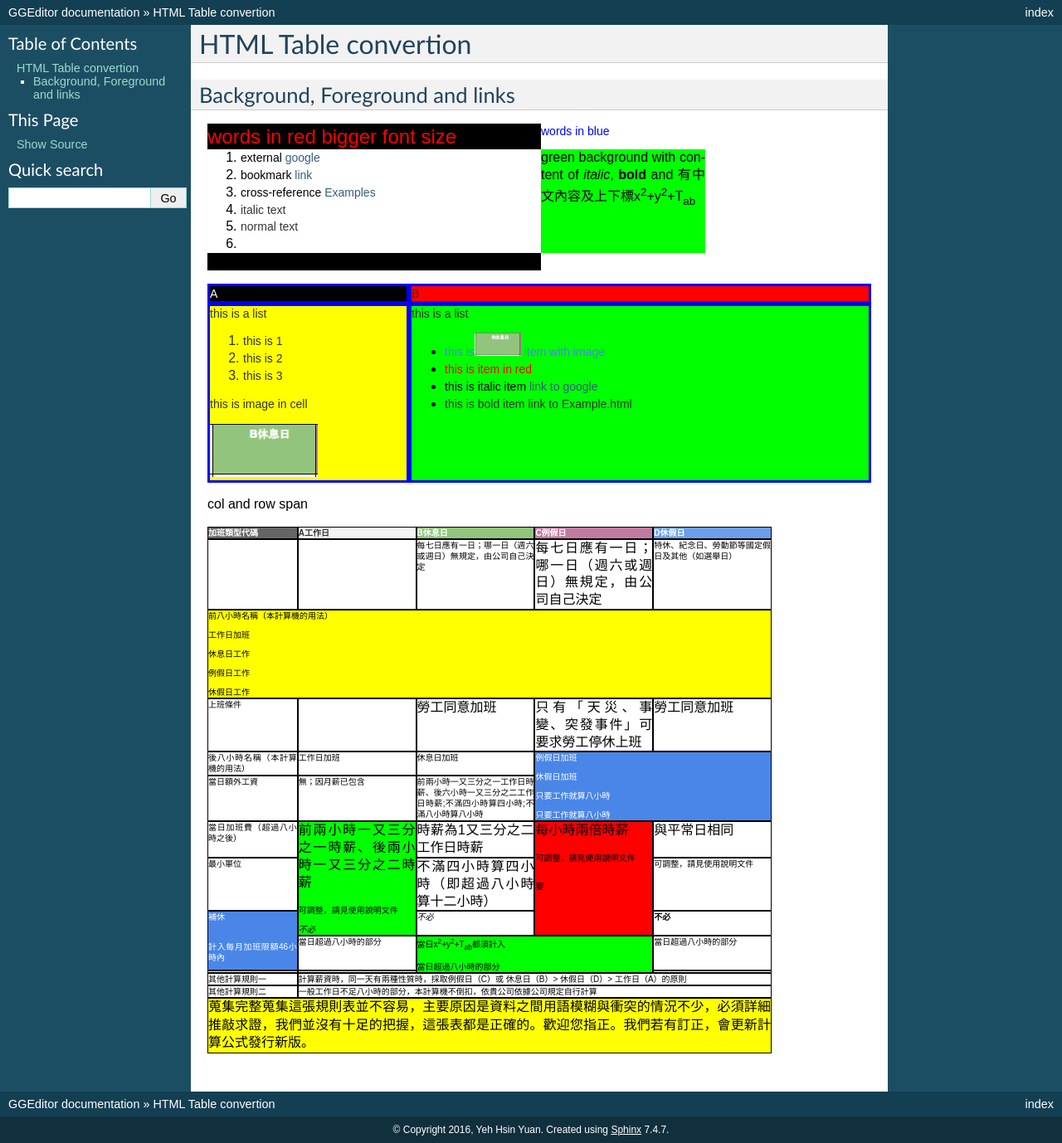
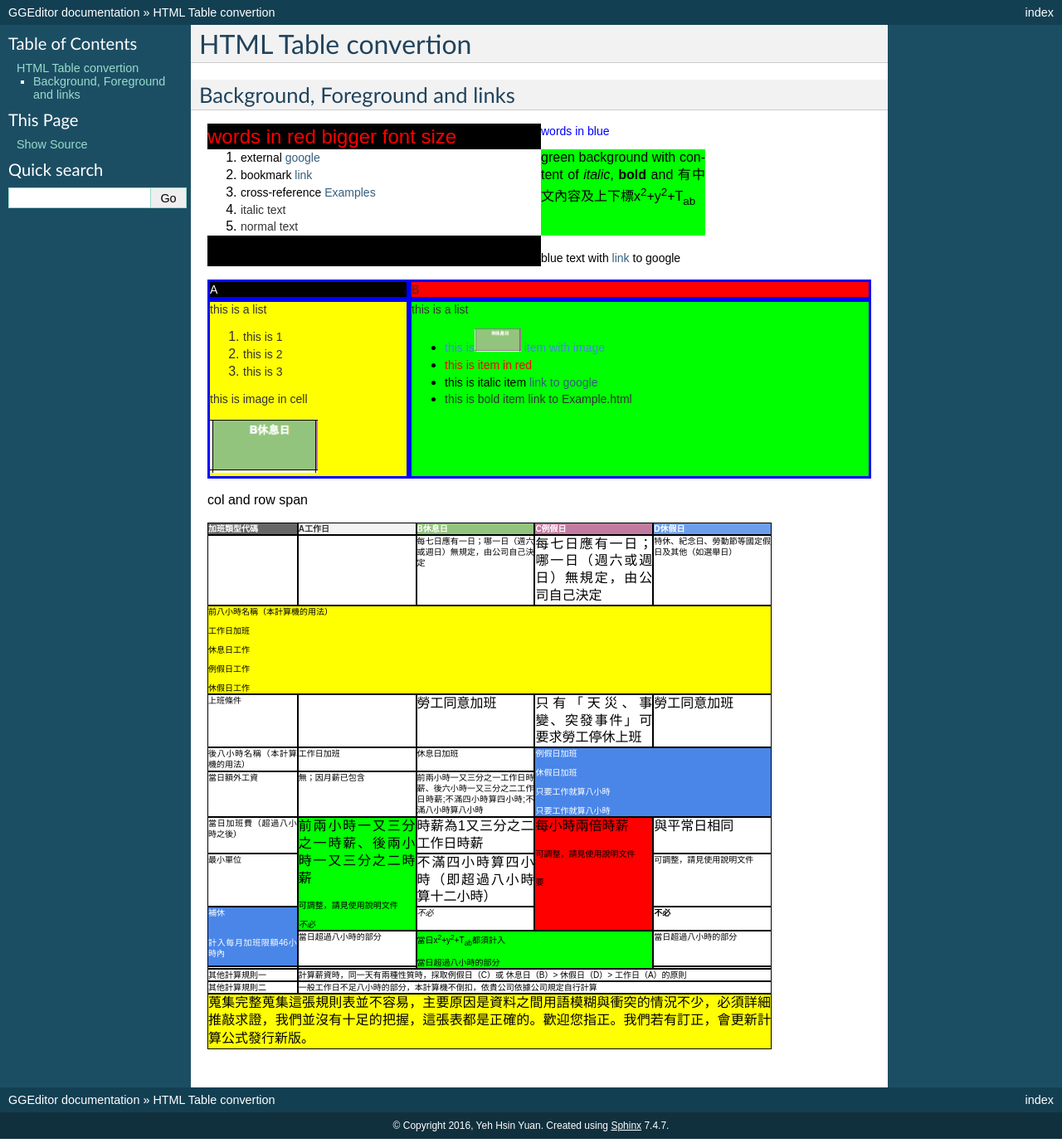
Before and after one commit to iapyeh/GGeditor, a Sphinx documentation site: the page built from docs/develop_test.rst, in a window 1280 px wide. Shown: the whole page at 83% size. Built offline with Sphinx 7.4.7, drawn with Linux system fonts in a browser that asks for light colours; pages that are not in the unit, such as notebooks, are missing from menus.

Commit message:
Google Docs reST Editor@2017-1-14 14:29:6

```diff
--- a/docs/develop_test.rst
+++ b/docs/develop_test.rst
@@ -31,8 +31,8 @@ col and row span
     <tbody>
     <tr><td style="width:67%;background-color:#000000;vertical-align:Center"><p style="color:#ff0000;font-size:24px"><span  style="color:#ff0000;font-size:24px">words in red bigger font size</span></p></td><td style="width:33%;color:#0000ff;vertical-align:Top"><p style="color:#0000ff;font-size:14px"><span  style="color:#0000ff;font-size:14px">words in blue</span></p></td></tr>
     <tr><td style="background-color:#000000;color:#ff0000;vertical-align:Center"><p style="color:#ff0000;font-size:30px"></td><td style="color:#0000ff;vertical-align:Top"><p style="color:#0000ff;font-size:14px"></td></tr>
-    <tr><td style="vertical-align:Top"><ol style="list-style:decimal;list-style-image:inherit;padding:0px 40px;margin:initial"><li style="list-style:inherit;list-style-image:inherit"><span  style="font-size:14px">external <a href="http://www.google.com" target="_blank">google</a> </span></li><li style="list-style:inherit;list-style-image:inherit"><span  style="font-size:14px">bookmark <a href="#bookmark-kix-q74pjka91gr0">link</a> </span></li><li style="list-style:inherit;list-style-image:inherit"><span  style="font-size:14px">cross-reference <a href="Examples.html">Examples</a> </span></li><li style="list-style:inherit;list-style-image:inherit"><span  style="color:#333333;font-size:14px">italic text</span></li><li style="list-style:inherit;list-style-image:inherit"><span  style="color:#333333;font-size:14px">normal text</span></li><li style="list-style:inherit;list-style-image:inherit"></li></ol></td><td style="background-color:#00ff00;vertical-align:Top"><p>green background with content of <span style="font-style:italic">italic</span>, <span style="font-weight:bold">bold</span> and 有中文內容及上下標x<sup>2</sup>+y<sup>2</sup>+T<sub>ab</sub></p></td></tr>
-    <tr><td style="background-color:#000000;vertical-align:Center"><p>Not supported: changing font-size and color </p></td><td style="vertical-align:Top"><p style="color:#0000ff;font-size:14px"></td></tr>
+    <tr><td style="vertical-align:Top"><ol style="list-style:decimal;list-style-image:inherit;padding:0px 40px;margin:initial"><li style="list-style:inherit;list-style-image:inherit"><span  style="font-size:14px">external <a href="http://www.google.com" target="_blank">google</a> </span></li><li style="list-style:inherit;list-style-image:inherit"><span  style="font-size:14px">bookmark <a href="#bookmark-kix-q74pjka91gr0">link</a> </span></li><li style="list-style:inherit;list-style-image:inherit"><span  style="font-size:14px">cross-reference <a href="Examples.html">Examples</a> </span></li><li style="list-style:inherit;list-style-image:inherit"><span  style="color:#333333;font-size:14px">italic text</span></li><li style="list-style:inherit;list-style-image:inherit"><span  style="color:#333333;font-size:14px">normal text</span></li></ol></td><td style="background-color:#00ff00;vertical-align:Top"><p>green background with content of <span style="font-style:italic">italic</span>, <span style="font-weight:bold">bold</span> and 有中文內容及上下標x<sup>2</sup>+y<sup>2</sup>+T<sub>ab</sub></p></td></tr>
+    <tr><td style="background-color:#000000;vertical-align:Center"><p>Not supported: changing font-size and color </p></td><td style="vertical-align:Top"><p style="font-size:14px"><span  style="font-size:14px"><br/>blue text with <a href="http://www.google.com" target="_blank">link</a> to google<br/></span></p></td></tr>
     </tbody></table>
 
 .. |REPLACE2| raw:: html
```
